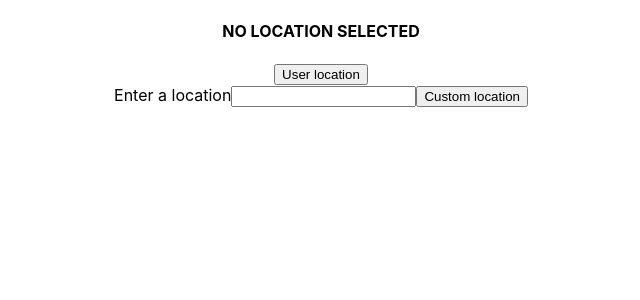
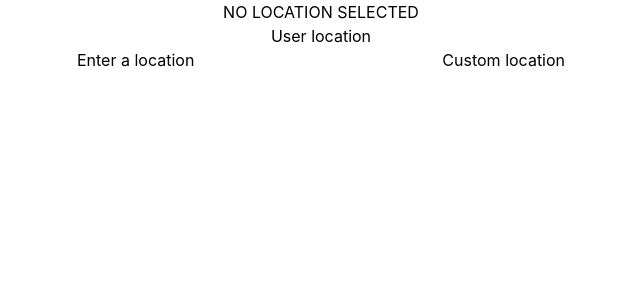
Before and after one commit to mmcqueen92/weather-wizard, a React (Create React App) app in the folder client/: page / in a window 1280 px wide. Shown: the top 300 px of the page, without its empty margins (319-959 px from the left). Built offline with nearby package versions, Linux system fonts and the light colour scheme.

Commit message:
initialize tailwindcss

```diff
--- a/client/package.json
+++ b/client/package.json
@@ -37,5 +37,8 @@
       "last 1 firefox version",
       "last 1 safari version"
     ]
+  },
+  "devDependencies": {
+    "tailwindcss": "^3.3.3"
   }
 }
--- a/client/src/components/forecast-list-item.js
+++ b/client/src/components/forecast-list-item.js
@@ -1,39 +1,36 @@
-export default function ForecastListItem (props) {
+export default function ForecastListItem(props) {
   // parse time
-    const dateAndTime = props.forecast.dt_txt
+  const dateAndTime = props.forecast.dt_txt;
 
   // 2023-07-15
-    const date = dateAndTime.split(" ")[0]
-    const year = Number(date.split("-")[0])
-    const month = Number(date.split("-")[1])
-    const day = Number(date.split("-")[2])
+  const date = dateAndTime.split(" ")[0];
+  const year = Number(date.split("-")[0]);
+  const month = Number(date.split("-")[1]);
+  const day = Number(date.split("-")[2]);
 
   //  03:00:00
-    const time = dateAndTime.split(" ")[1]
-    const hour = Number(time.split(":")[0])
-    const minute = Number(time.split(":")[1])
-    const second = Number(time.split(":")[2])
+  const time = dateAndTime.split(" ")[1];
+  const hour = Number(time.split(":")[0]);
+  const minute = Number(time.split(":")[1]);
+  const second = Number(time.split(":")[2]);
 
-    const utcDate = new Date(Date.UTC(year, month, day, hour, minute, second))
+  const utcDate = new Date(Date.UTC(year, month, day, hour, minute, second));
   const localDate = utcDate.toLocaleString("en-US", {
     dateStyle: "full",
-        timeStyle: "full"
-    })
-
+    timeStyle: "full",
+  });
 
   return (
+    <div className="border-2 border-blue-800 m-1 p-1 rounded-md bg-green-200">
+      <br />
+      <h4>Forecast list item:</h4>
       <div>
-            <h5>Forecast list item:</h5>
-            <div>
-                {props.forecast.dt_txt}<br/>
-                {props.timezone}<br/><br/>
-                <h5>LOCAL DATE/TIME: {localDate}</h5>
-                {props.forecast.main.temp}<br/>
-                {props.forecast.weather[0].description}<br/>
-
+        <h6>LOCAL DATE/TIME: {localDate}</h6>
+        <h6>TEMP: {props.forecast.main.temp}</h6>
+        <h6>DESC: {props.forecast.weather[0].description}</h6>
       </div>
     </div>
-    )
+  );
 }
 
 // original time
--- a/client/src/index.css
+++ b/client/src/index.css
@@ -11,3 +11,7 @@ code {
   font-family: source-code-pro, Menlo, Monaco, Consolas, 'Courier New',
     monospace;
 }
+
+@tailwind base;
+@tailwind components;
+@tailwind utilities;
--- /dev/null
+++ b/client/tailwind.config.js
@@ -0,0 +1,8 @@
+/** @type {import('tailwindcss').Config} */
+module.exports = {
+  content: ["./src/**/*.{html,js}"],
+  theme: {
+    extend: {},
+  },
+  plugins: [],
+}
```
Also changed, not shown: 2 other files (tests, documents, lock files or other folders). Lines whose indentation alone changed are shown as unchanged.
